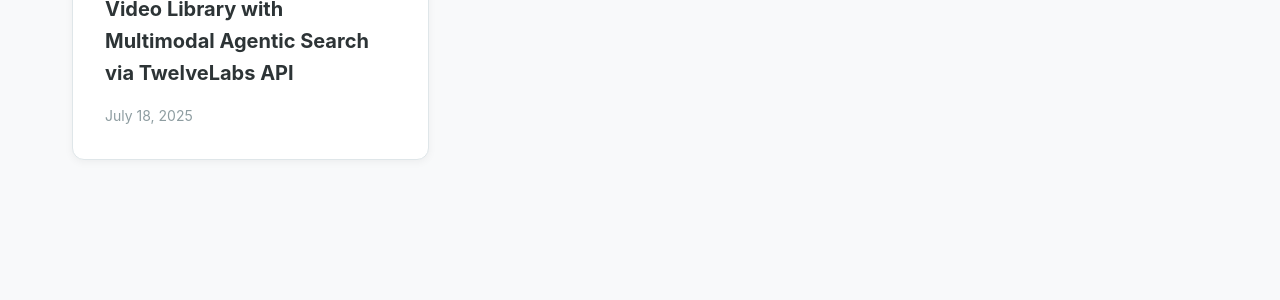
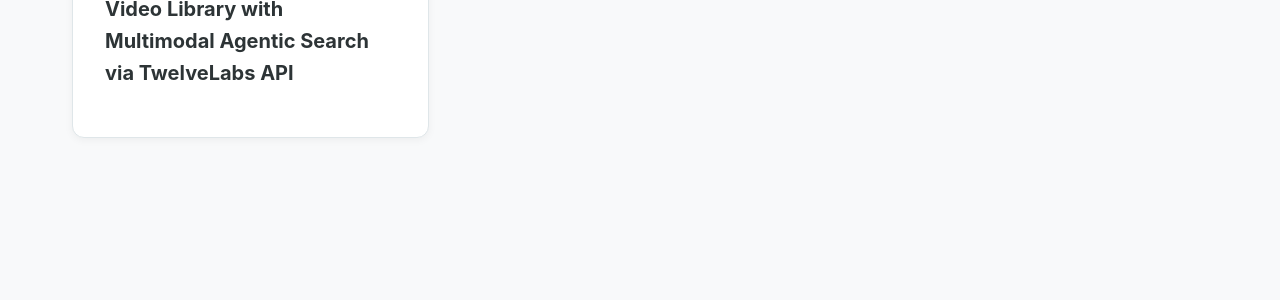
Before and after one commit to aws-samples/sample-ai-possibilities, a Jekyll site: the page built from experiments.html, in a window 1280 px wide and 900 px high. Shown: the part 306-606 px from the top of the window. Built offline with Jekyll 4.4.1, drawn with Linux system fonts in a browser that asks for light colours.

Commit message:
Fixing gh pages

```diff
--- a/demos.html
+++ b/demos.html
@@ -35,7 +35,6 @@
       {% endif %}
 
       <div class="meta">
-        <span class="date">{{ demo.date | date: "%B %d, %Y" }}</span>
         {% if demo.difficulty %}
           <span class="difficulty difficulty-{{ demo.difficulty | downcase }}">
             {{ demo.difficulty }}
--- a/experiments.html
+++ b/experiments.html
@@ -25,8 +25,21 @@
         </div>
       {% endif %}
 
+      {% if experiment.technologies %}
+        <div class="tech-stack">
+          <strong>Tech:</strong>
+          {% for tech in experiment.technologies %}
+            <code>{{ tech }}</code>
+          {% endfor %}
+        </div>
+      {% endif %}
+
       <div class="meta">
-        <span class="date">{{ experiment.date | date: "%B %d, %Y" }}</span>
+        {% if experiment.difficulty %}
+          <span class="difficulty difficulty-{{ experiment.difficulty | downcase }}">
+            {{ experiment.difficulty }}
+          </span>
+        {% endif %}
       </div>
     </div>
   {% endfor %}
```
Also changed, not shown: snippets.html (+14 -1 lines), .github/workflows/sync-content.yml.
